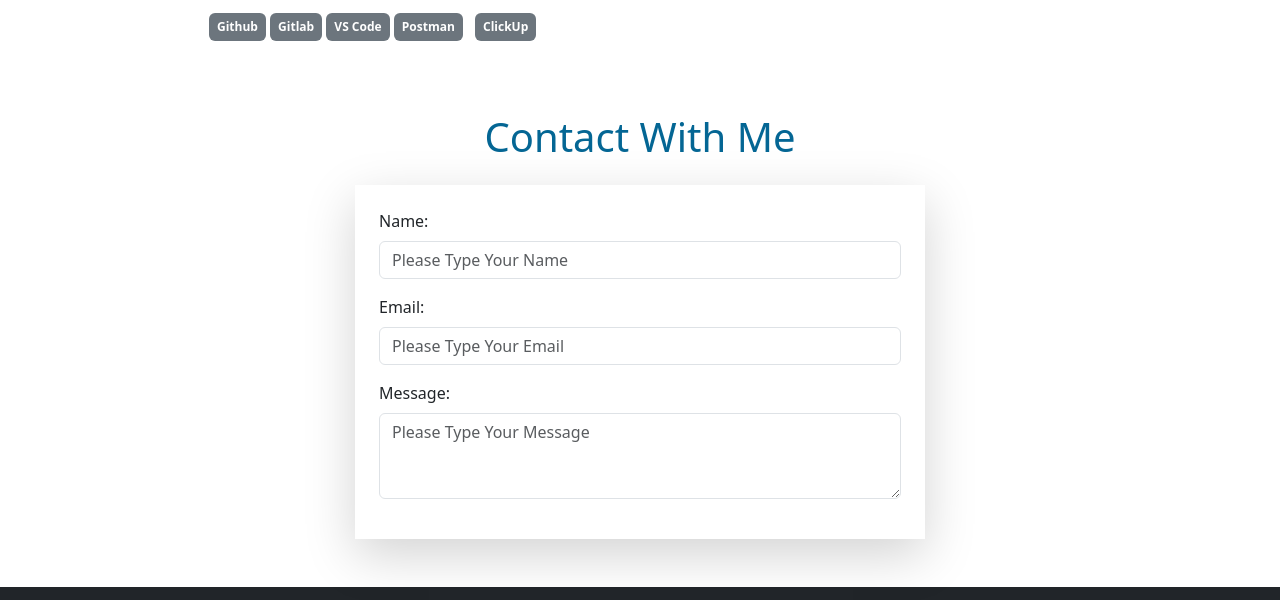
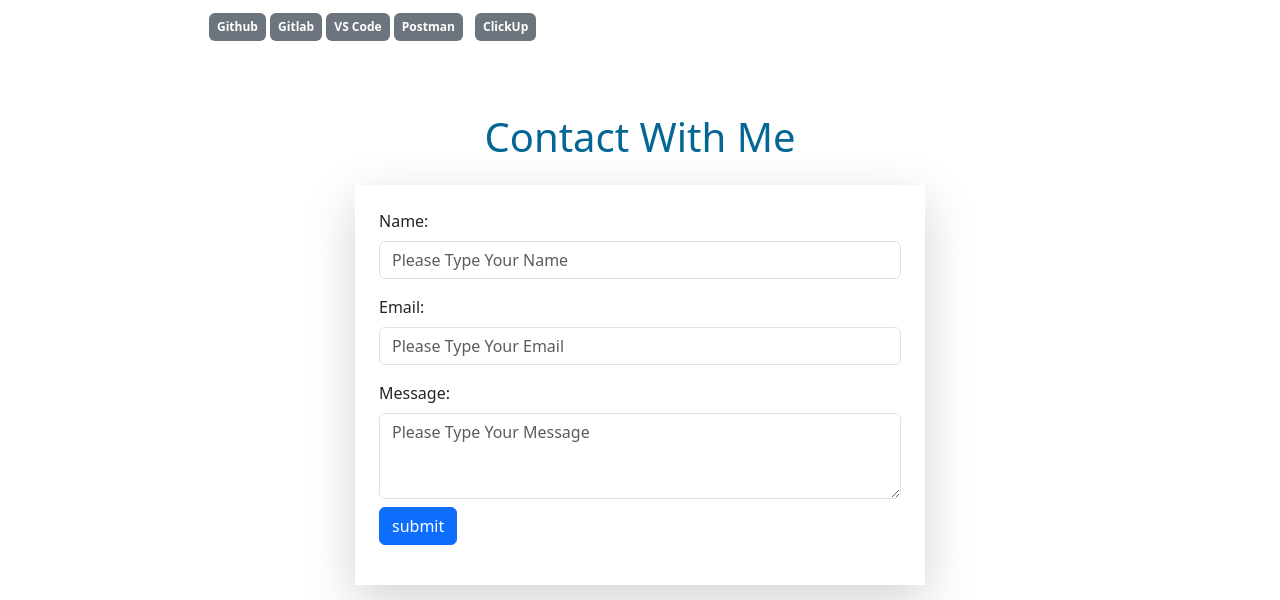
Before and after one commit to habib6bd/portfolio-habib, a plain HTML site: page index.html in a window 1280 px wide. Shown: the part 1668-2268 px from the top of the page. Drawn offline with nearby package versions, Linux system fonts and the light colour scheme.

Commit message:
Add submit button

```diff
--- a/index.html
+++ b/index.html
@@ -250,6 +250,7 @@
                   <div class="mb-3">
                     <label for="exampleFormControlTextarea1" class="form-label">Message:</label>
                     <textarea class="form-control" id="exampleFormControlTextarea1" rows="3" placeholder="Please Type Your Message"></textarea>
+                    <button class="btn btn-primary mt-2" type="submit">submit</button>
                   </div>
             </div>
         </div>
```
